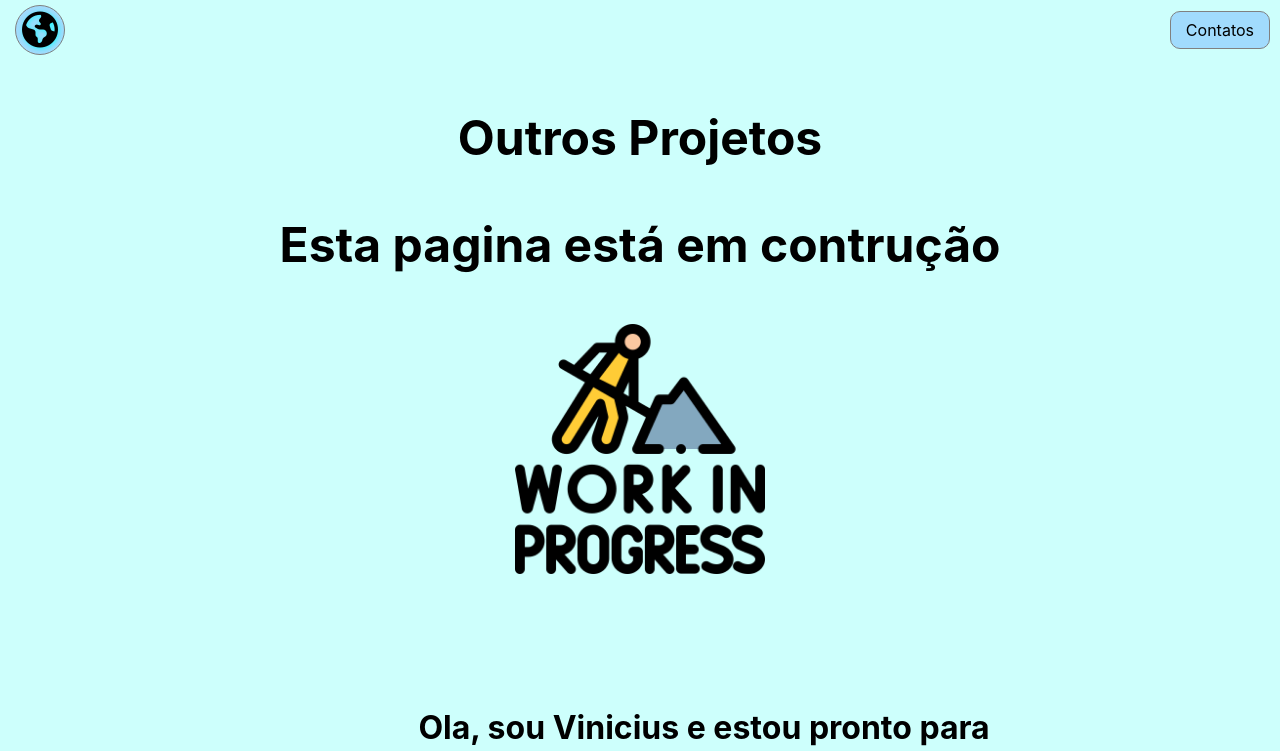
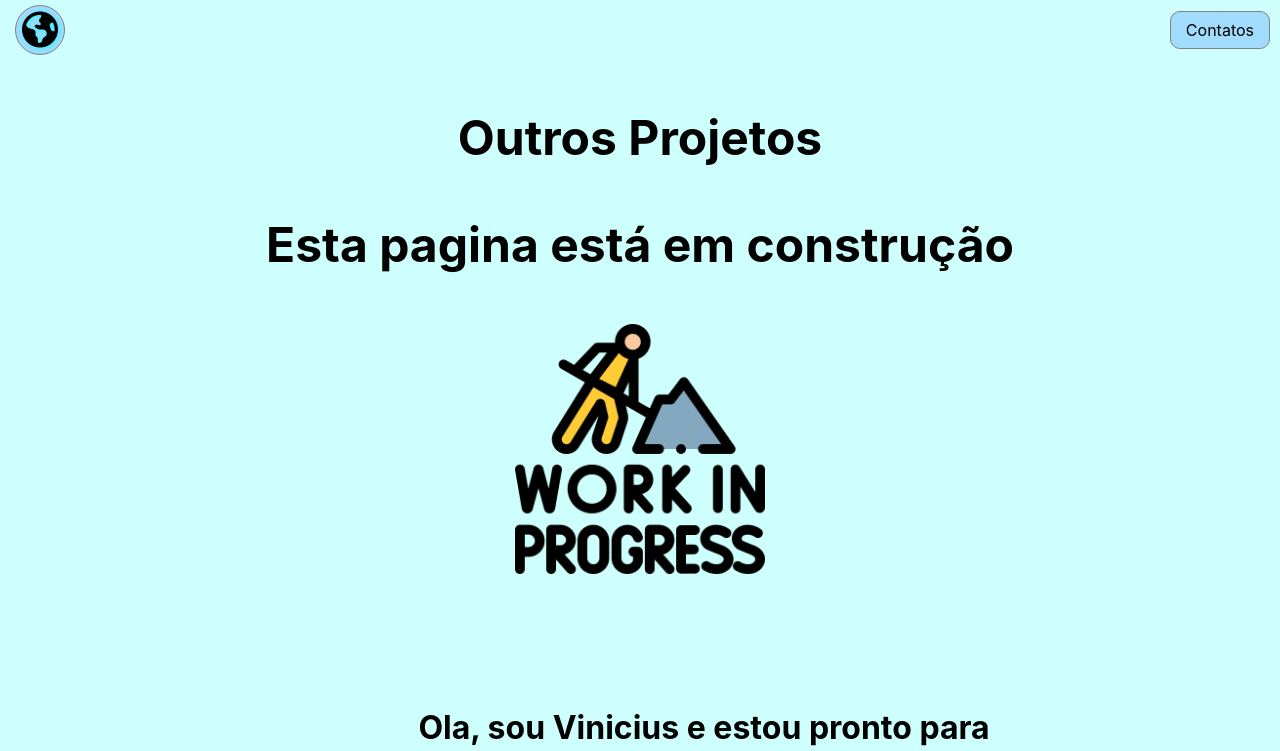
Before and after one commit to RibeiroPorto/Portifolio-f-e, a React (Create React App) app: page /outros in a window 1280 px wide. Shown: the top 751 px of the page. Built offline with nearby package versions, Linux system fonts and the light colour scheme.

Commit message:
retificados erros ortograficos

```diff
--- a/src/pages/projects_automação.js
+++ b/src/pages/projects_automação.js
@@ -11,7 +11,7 @@ function ProjetosAuto() {
       <>
       <Menu></Menu>
       <h2 className='main_title'>Projetos de Automação</h2>
-      <h2 className='main_title'>Esta pagina está em contrução</h2>
+      <h2 className='main_title'>Esta pagina está em construção</h2>
       <div className='work-in-progress'><img src={wip}></img></div>
 
       <Profile></Profile>
--- a/src/pages/projects_front-end.js
+++ b/src/pages/projects_front-end.js
@@ -21,7 +21,7 @@ function ProjetosFE() {
       <ProjectDetails
         img_path={countries}
         title="Countries API"
-        description="Nesse projeto eu implementei um sistema que faz consultas à uma API, obtendo dados sobre os paises do mundo e exibe os dados de formaorganizada para o bom intendimento do usuario."
+        description="Nesse projeto eu implementei um sistema que faz consultas à uma API, obtendo dados sobre os paises do mundo e exibe os dados de forma organizada para o bom entendimento do usuario."
         tecnologies={["HTML","CSS","JS", "React", ]}
         live="https://countries-api-lei4dmoss-ribeiroportos-projects.vercel.app/"
         git="https://github.com/RibeiroPorto/countries-api-fem.git">
--- a/src/pages/projects_outros.js
+++ b/src/pages/projects_outros.js
@@ -12,7 +12,7 @@ function ProjetosOutros() {
       <>
       <Menu></Menu>
       <h2 className='main_title'>Outros Projetos</h2>
-      <h2 className='main_title'>Esta pagina está em contrução</h2>
+      <h2 className='main_title'>Esta pagina está em construção</h2>
       <div className='work-in-progress'><img src={wip}></img></div>
       <Profile></Profile>
       <Contacts></Contacts>
```
